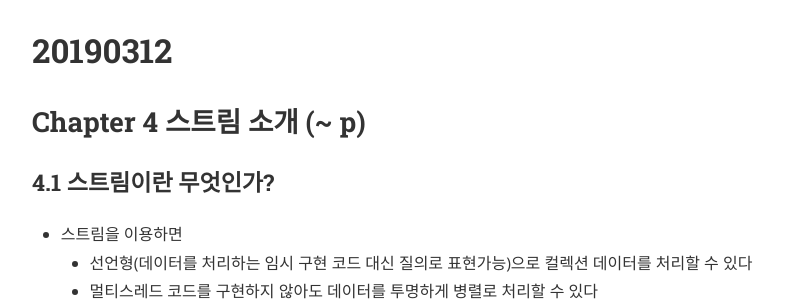
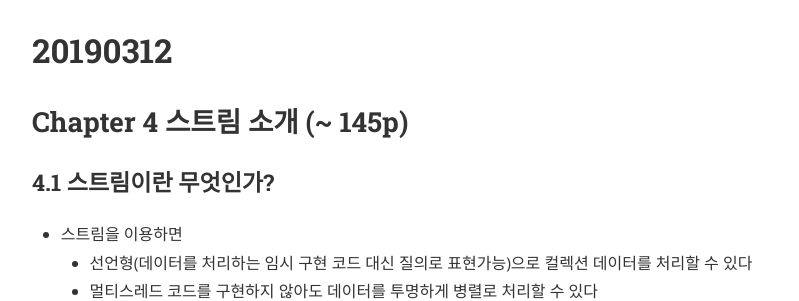
Before and after one commit to Oraindrop/oraindrop.github.io, a Jekyll site: the page built from _posts/TIL/2019-03-12-TIL.md, in a window 1280 px wide and 900 px high. Shown: the part 319-620 px from the top of the window, without its empty margins (240-1039 px from the left). Built offline with Jekyll 4.4.1, drawn with Linux system fonts in a browser that asks for light colours; nearby versions of some CDN libraries; comment, search, counter and statistics services are not loaded.

Commit message:
TIL(20190312) 책 page 수 작성

```diff
--- a/_posts/TIL/2019-03-12-TIL.md
+++ b/_posts/TIL/2019-03-12-TIL.md
@@ -8,7 +8,7 @@ tags: til
 
 # 20190312
 
-## Chapter 4 스트림 소개 (~ p)
+## Chapter 4 스트림 소개 (~ 145p)
 
 ### 4.1 스트림이란 무엇인가?
 
```
